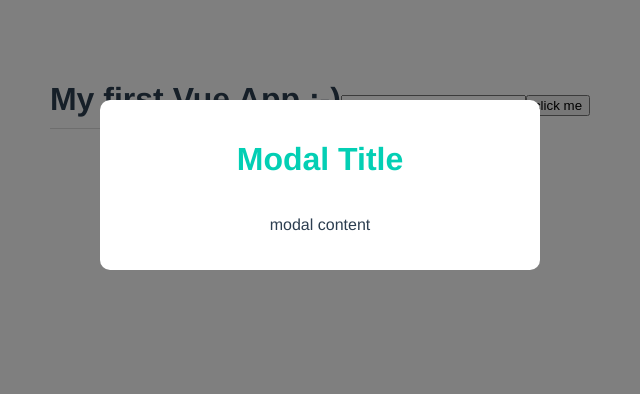
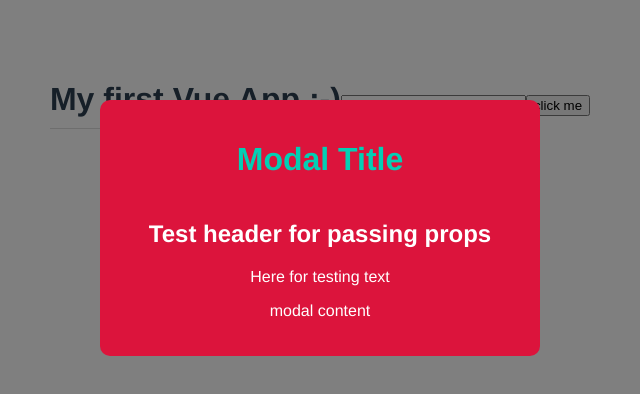
Before and after one commit to HanKuo-dev/modal-project, a Vue app: page / in a window 1280 px wide. Shown: the top 394 px of the page, without its empty margins (320-960 px from the left). Built offline with nearby package versions, Linux system fonts and the light colour scheme.

Commit message:
feat: example with passing props

```diff
--- a/src/App.vue
+++ b/src/App.vue
@@ -2,7 +2,7 @@
   <h1>{{ title }}</h1>
   <input type="text" ref="name">
   <button @click="handleClick">click me</button>
-  <Modal />
+  <Modal :header="header" :text="text" :theme="theme" />
 </template>
 
 <script>
@@ -13,7 +13,10 @@ export default {
   components: { Modal },
   data() {
     return {
-      title: 'My first Vue App ;-)'
+      title: 'My first Vue App ;-)',
+      header: 'Test header for passing props',
+      text: 'Here for testing text',
+      theme: 'sale'
     }
   },
   methods: {
--- a/src/components/Modal.vue
+++ b/src/components/Modal.vue
@@ -1,11 +1,20 @@
 <template>
   <div class="backdrop">
-      <div class="modal">
+      <div class="modal" :class="{ sale: theme === 'sale'}">
           <h1>Modal Title</h1>
+          <h2>{{ header }}</h2>
+          <p>{{ text }}</p>
           <p>modal content</p>
       </div>
   </div>
 </template>
+
+<script>
+export default {
+    props: ['header', 'text', 'theme']
+}
+</script>
+
 
 <style>
   .modal {
@@ -30,4 +39,8 @@
   .modal p {
       font-style: normal;
   }
+  .modal.sale {
+      background: crimson;
+      color: white;
+  }
 </style>
```
